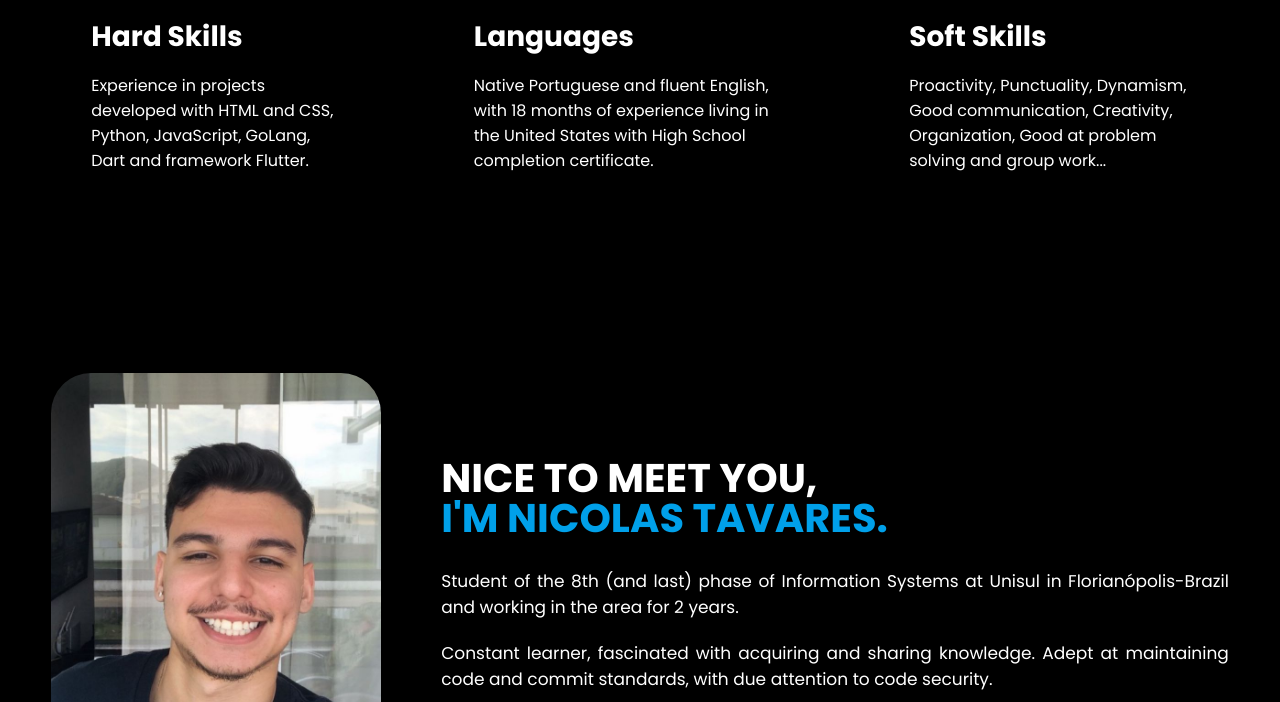
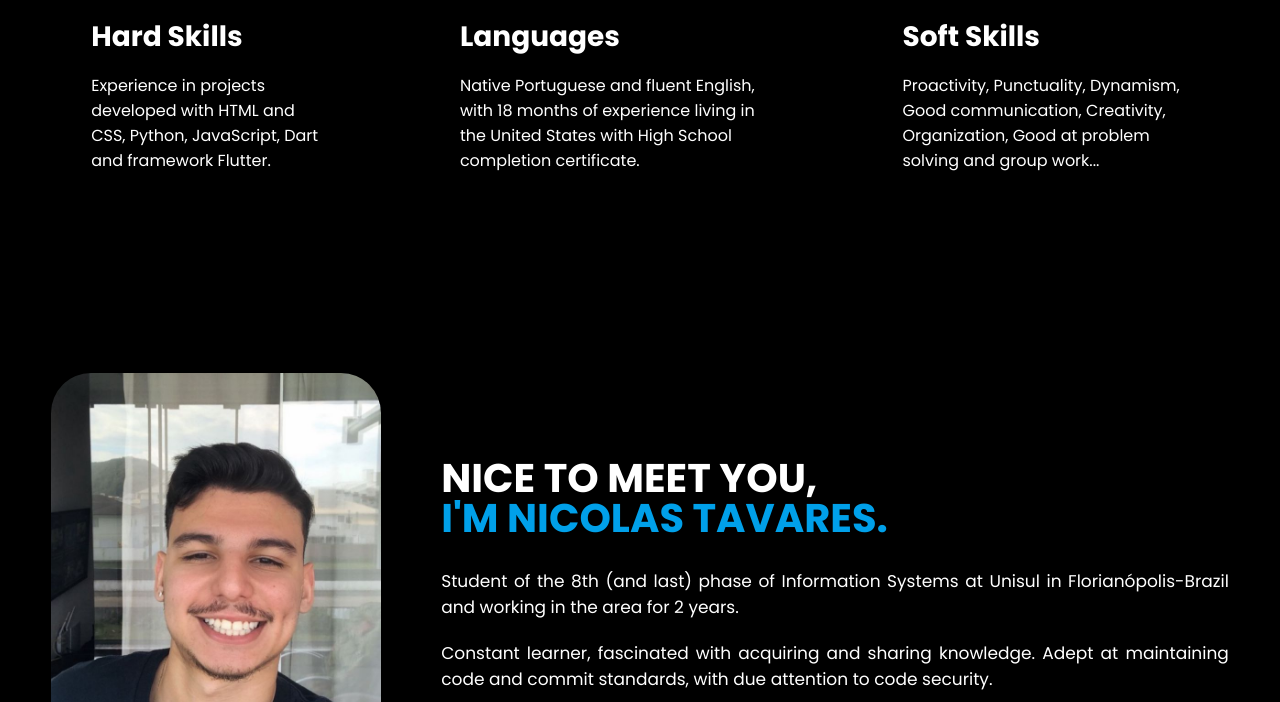
Before and after one commit to nicolas-tavares/portfolio-nt, a plain HTML site: page index.html in a window 1280 px wide. Shown: the part 889-1591 px from the top of the page. Drawn offline with nearby package versions, Linux system fonts and the light colour scheme.

Commit message:
Update index.html

```diff
--- a/index.html
+++ b/index.html
@@ -113,7 +113,7 @@
             <div class="especialidades-box">
                 <i class="bi bi-file-earmark-code"></i>
                 <h3>Hard Skills</h3>
-                <p>Experience in projects developed with HTML and CSS, Python, JavaScript, GoLang, Dart
+                <p>Experience in projects developed with HTML and CSS, Python, JavaScript, Dart
                 and framework Flutter.
                 </p>
             </div>
```
